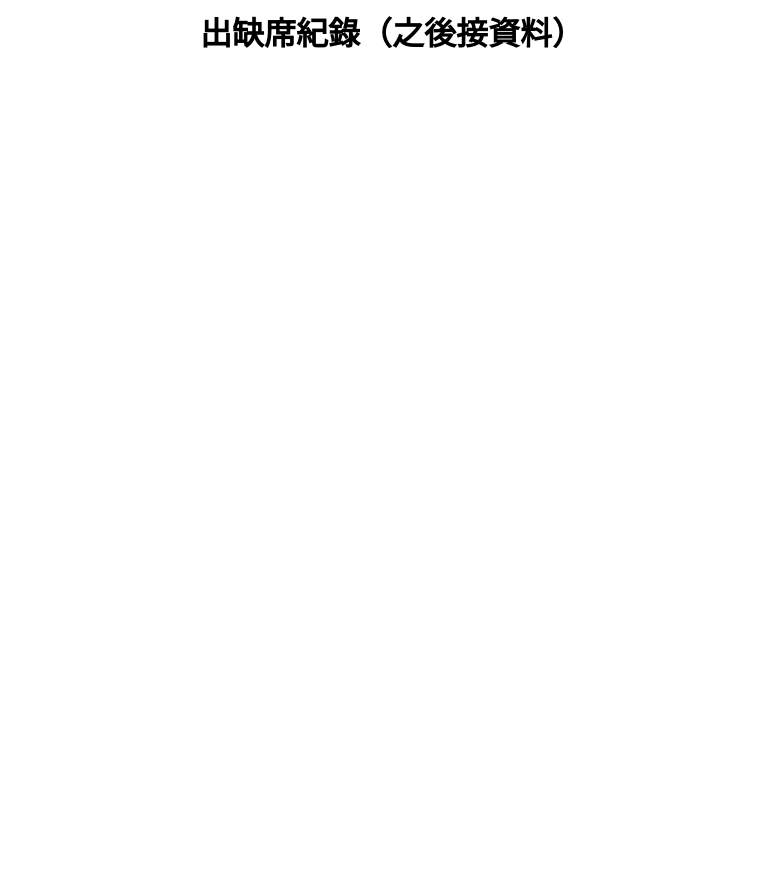
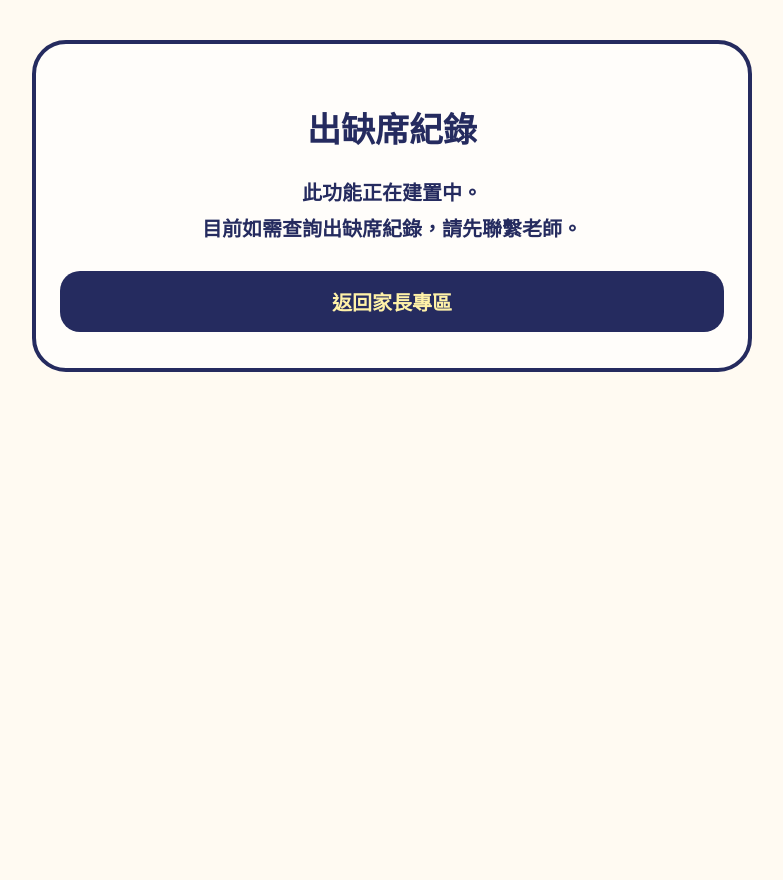
Before and after one commit to hitochan0722/pixie-line-webhook, a Flask app: page /parent/attendance in a window 1280 px wide. Shown: the whole page, without its empty margins (248-1031 px from the left). Before the commit the page ends 49 px from the top, so only its background shows below. Run offline with Flask 3, Linux system fonts and the light colour scheme.

Commit message:
Update attendance.html

```diff
--- a/templates/attendance.html
+++ b/templates/attendance.html
@@ -1 +1,61 @@
-<h1 style='text-align:center;'>出缺席紀錄（之後接資料）</h1>
+<!DOCTYPE html>
+<html lang="zh-Hant">
+<head>
+<meta charset="UTF-8">
+<meta name="viewport" content="width=device-width, initial-scale=1.0">
+<title>出缺席紀錄｜皮克西共學教育</title>
+<style>
+body{
+  margin:0;
+  background:#fffaf2;
+  font-family:"Microsoft JhengHei","Noto Sans TC",Arial,sans-serif;
+  color:#252b5f;
+}
+.page{
+  min-height:100vh;
+  max-width:720px;
+  margin:0 auto;
+  padding:40px 22px;
+  text-align:center;
+}
+.card{
+  background:#fffdfa;
+  border:4px solid #252b5f;
+  border-radius:34px;
+  padding:36px 24px;
+}
+h1{
+  font-size:34px;
+}
+p{
+  font-size:20px;
+  line-height:1.8;
+  font-weight:700;
+}
+a{
+  display:block;
+  margin-top:24px;
+  background:#252b5f;
+  color:#fff2a8;
+  padding:16px;
+  border-radius:20px;
+  text-decoration:none;
+  font-size:20px;
+  font-weight:900;
+}
+</style>
+</head>
+
+<body>
+<div class="page">
+  <div class="card">
+    <h1>出缺席紀錄</h1>
+    <p>
+      此功能正在建置中。<br>
+      目前如需查詢出缺席紀錄，請先聯繫老師。
+    </p>
+    <a href="/parent">返回家長專區</a>
+  </div>
+</div>
+</body>
+</html>
```
